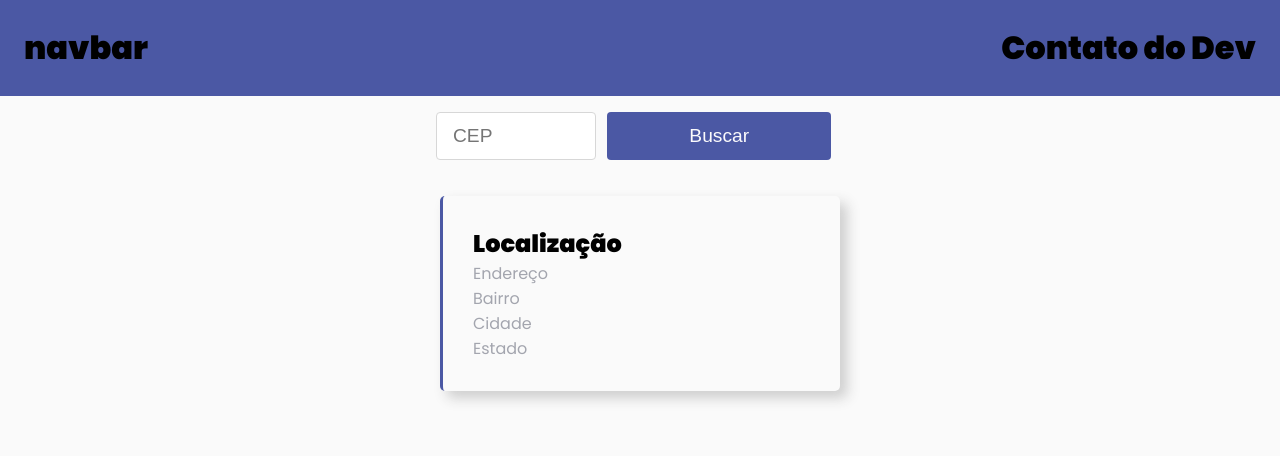
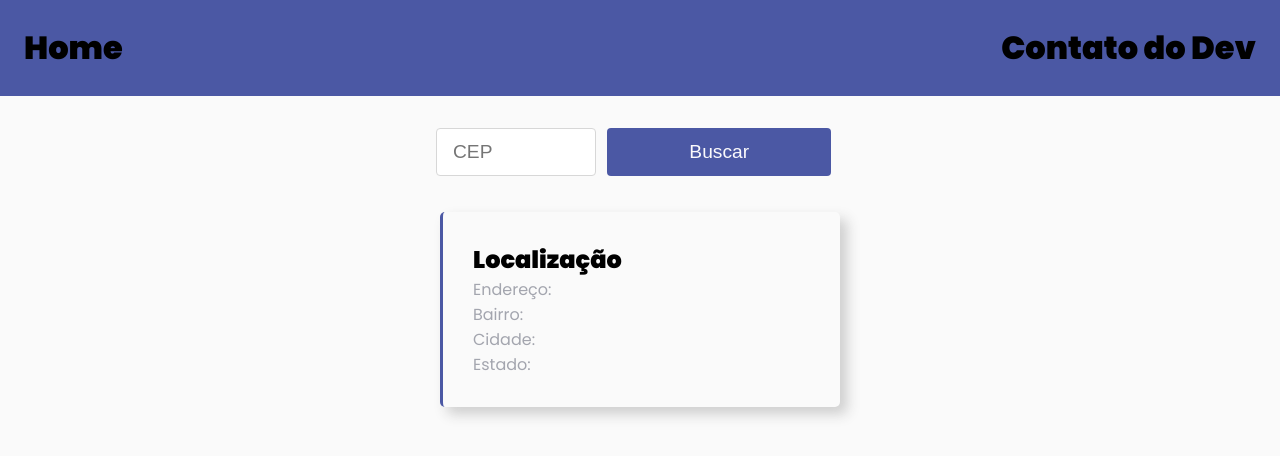
Before and after one commit to jorgelucasalima/appcep, a React (Create React App) app: page / in a window 1280 px wide. Shown: the top 456 px of the page. Built offline with nearby package versions, Linux system fonts and the light colour scheme.

Commit message:
finish project

```diff
--- a/src/components/Body/index.jsx
+++ b/src/components/Body/index.jsx
@@ -1,12 +1,11 @@
 import Button from './../Button/index';
-import Card from './../Card/index';
 import {Container} from './styles'
 
 export default function Body(params) {
+
   return(
     <Container>
       <Button/>
-      <Card/>
     </Container>
 
   )
--- a/src/components/BodyDev/index.jsx
+++ b/src/components/BodyDev/index.jsx
@@ -3,7 +3,11 @@ import { Content } from "./styles";
 export default function BodyDev (params) {
   return(
     <Content>
-      <h2>Olá, <span>meu nome é</span>Jorge</h2>
+      <h1>Redes e contatos</h1>
+      <a href="https://www.linkedin.com/in/jorgelucaslima/">Meu Linkedin</a>
+      <a href="https://github.com/jorgelucasalima/">Meu GitHub</a>
+      <a href="jorgelucasalima@gmail.com">E-mail: jorgelucasalima@gmail.com</a>
+      <a href="81995254581">WhatsApp 81 9 95254581</a>
     </Content>
   )
 }
--- a/src/components/BodyDev/styles.js
+++ b/src/components/BodyDev/styles.js
@@ -1,7 +1,7 @@
 import styled from "styled-components";
 
   export const Content = styled.div`
-    display: flex;
+    display: grid;
     align-items: center;
     margin-top: 2rem;
     margin: 2rem;
--- a/src/components/Button/index.jsx
+++ b/src/components/Button/index.jsx
@@ -1,5 +1,5 @@
 import { useState } from 'react';
-import { Container, Content } from './styles';
+import { Container, Content, ContentCard } from './styles';
 import api from './../../services/api'
 
 export default function Button() {
@@ -39,6 +39,17 @@ export default function Button() {
             <button type='submit'>Buscar</button>
           </form>
         </Content>
+        <ContentCard>
+          <div className="row">
+            <div className="card">
+              <h2>Localização</h2>
+              <p>Endereço: {cepSalvo.logradouro}</p>
+              <p>Bairro: {cepSalvo.bairro}</p>
+              <p>Cidade: {cepSalvo.localidade}</p>
+              <p>Estado: {cepSalvo.uf}</p>
+            </div>
+          </div>
+        </ContentCard>
       </Container>
   )
 }
--- a/src/components/Button/styles.js
+++ b/src/components/Button/styles.js
@@ -1,12 +1,13 @@
 import styled from 'styled-components';
 
 export const Container = styled.div`
-  display: flex
-  align-items: center;
-  padding: 1rem
+
 `;
 
 export const Content = styled.div`
+
+  margin-top: 2rem;
+  margin-left: 1rem;
 
   input {
     padding: 0 1rem;
@@ -39,5 +40,37 @@ export const Content = styled.div`
       filter: brightness(0.9);
     }
   }
+`
+
+export const ContentCard = styled.div`
+
+  margin-top: 1rem;
+
+  .row {
+    display: flex;
+    justify-content: center;
+    align-items: center;
+  }
+
+  .card {
+    // botar uma condição para caso o cep for retornado ficar o border-left na cor verde
+    border-left: 3px solid var(--fundo-navbar);
+    border-radius: 5px;
+    box-shadow: 7px 7px 13px 0px rgba(50, 50, 50, 0.22);
+    padding: 30px;
+    margin: 20px;
+    width: 400px;
+    transition: all 0.3s ease-out;
+  }
+
+  .card:hover {
+    transform: translateY(-5px);
+    cursor: pointer;
+  }
+
+  .card p {
+    color: #a3a5ae;
+    font-size: 16px;
+  }
 
 `
--- a/src/components/Card/index.jsx
+++ /dev/null
@@ -1,18 +0,0 @@
-import { Container } from "./styles";
-
-export default function Card() {
-  return(
-    <Container>
-      <div className="row">
-        <div className="card">
-          <h2>Localização</h2>
-          <p>Endereço</p>
-          <p>Bairro</p>
-          <p>Cidade</p>
-          <p>Estado</p>
-        </div>
-      </div>
-    </Container>
-
-  )
-}
--- a/src/components/Card/styles.js
+++ /dev/null
@@ -1,31 +0,0 @@
-import styled from "styled-components";
-
-export const Container = styled.div`
-  .row {
-    display: flex;
-    justify-content: center;
-    align-items: center;
-  }
-
-  .card {
-    // botar uma condição para caso o cep for retornado ficar o border-left na cor verde
-    border-left: 3px solid var(--fundo-navbar);
-    border-radius: 5px;
-    box-shadow: 7px 7px 13px 0px rgba(50, 50, 50, 0.22);
-    padding: 30px;
-    margin: 20px;
-    width: 400px;
-    transition: all 0.3s ease-out;
-  }
-
-  .card:hover {
-    transform: translateY(-5px);
-    cursor: pointer;
-  }
-
-  .card p {
-    color: #a3a5ae;
-    font-size: 16px;
-  }
-
-`
--- a/src/components/NavBar/index.jsx
+++ b/src/components/NavBar/index.jsx
@@ -5,7 +5,7 @@ export default function NavBar() {
   return(
     <Container>
       <Content>
-        <h1>navbar</h1>
+        <Link to="/">Home</Link>
         <Link to='/contato'>Contato do Dev</Link>
       </Content>
     </Container>
```
